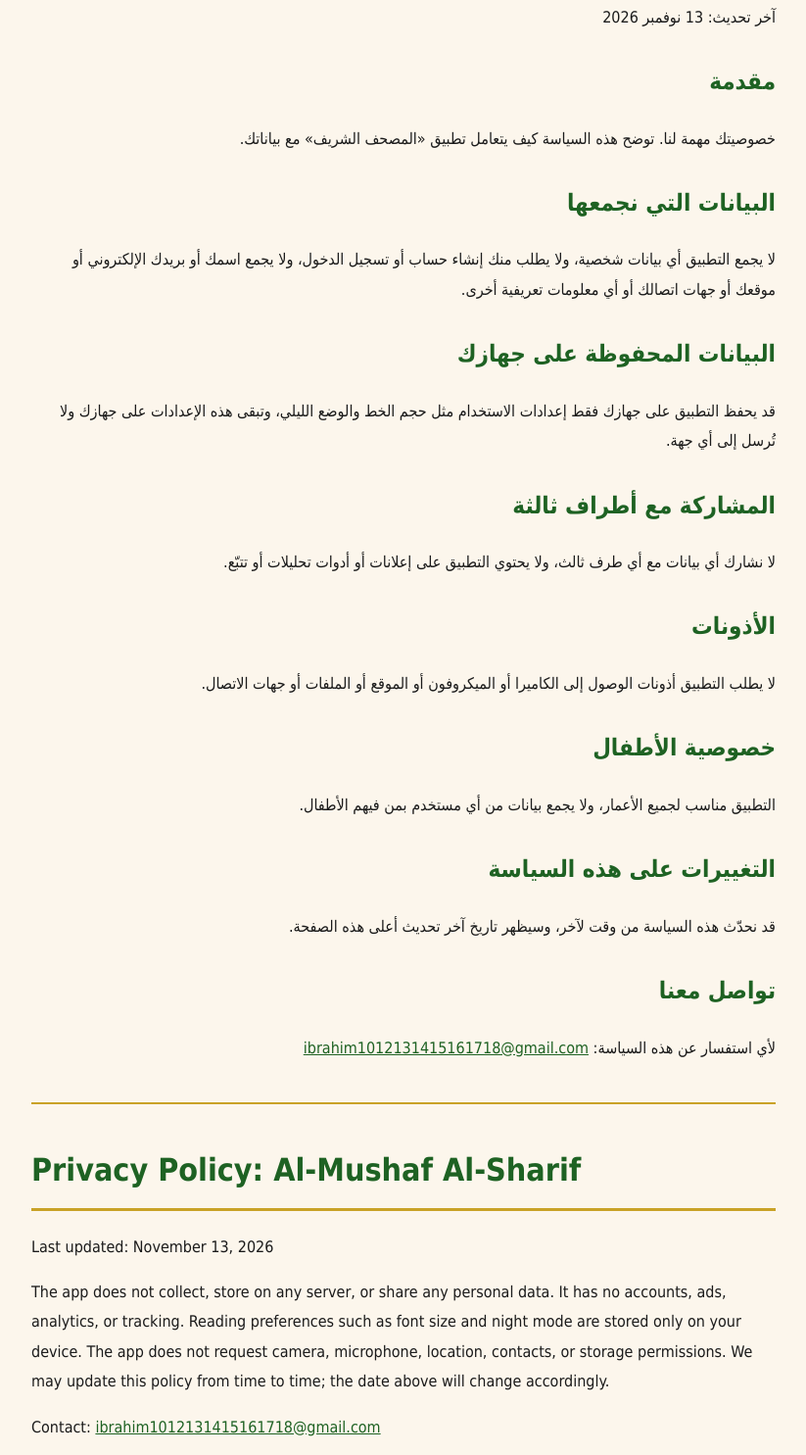
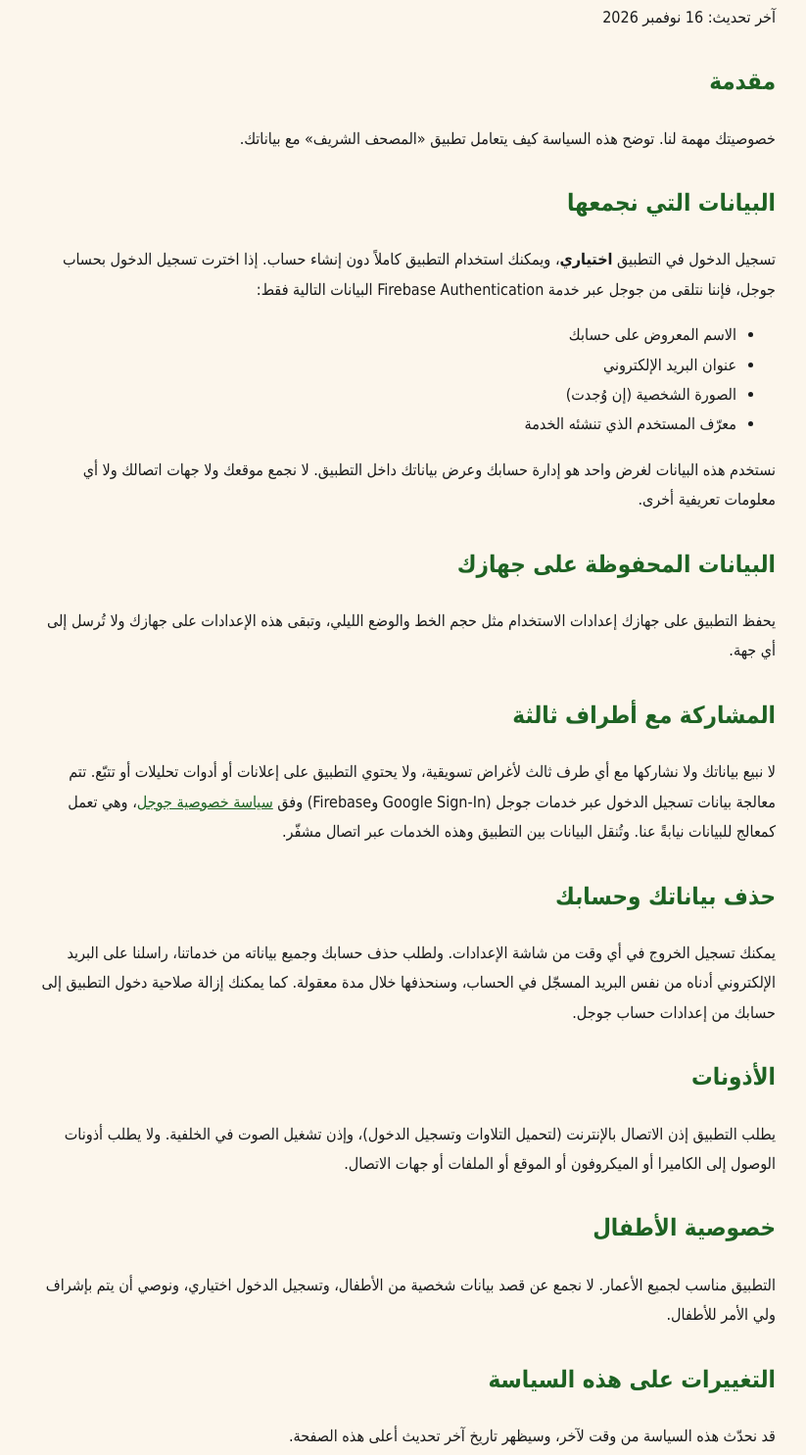
Before and after one commit to ibrahim9696h-ai/quran-privacy, a plain HTML site: page index.html in a window 1280 px wide. Shown: the part 136-1621 px from the top of the page at 98% size, without its empty margins (228-1051 px from the left). Drawn offline with Linux system fonts and the light colour scheme.

Commit message:
Update index.html

```diff
--- a/index.html
+++ b/index.html
@@ -14,25 +14,35 @@ a{color:#1e6223}
 </head>
 <body>
 <h1>سياسة الخصوصية: تطبيق «المصحف الشريف»</h1>
-<p>آخر تحديث: 13 نوفمبر 2026</p>
+<p>آخر تحديث: 16 نوفمبر 2026</p>
 
 <h2>مقدمة</h2>
 <p>خصوصيتك مهمة لنا. توضح هذه السياسة كيف يتعامل تطبيق «المصحف الشريف» مع بياناتك.</p>
 
 <h2>البيانات التي نجمعها</h2>
-<p>لا يجمع التطبيق أي بيانات شخصية، ولا يطلب منك إنشاء حساب أو تسجيل الدخول، ولا يجمع اسمك أو بريدك الإلكتروني أو موقعك أو جهات اتصالك أو أي معلومات تعريفية أخرى.</p>
+<p>تسجيل الدخول في التطبيق <strong>اختياري</strong>، ويمكنك استخدام التطبيق كاملاً دون إنشاء حساب. إذا اخترت تسجيل الدخول بحساب جوجل، فإننا نتلقى من جوجل عبر خدمة Firebase Authentication البيانات التالية فقط:</p>
+<ul>
+<li>الاسم المعروض على حسابك</li>
+<li>عنوان البريد الإلكتروني</li>
+<li>الصورة الشخصية (إن وُجدت)</li>
+<li>معرّف المستخدم الذي تنشئه الخدمة</li>
+</ul>
+<p>نستخدم هذه البيانات لغرض واحد هو إدارة حسابك وعرض بياناتك داخل التطبيق. لا نجمع موقعك ولا جهات اتصالك ولا أي معلومات تعريفية أخرى.</p>
 
 <h2>البيانات المحفوظة على جهازك</h2>
-<p>قد يحفظ التطبيق على جهازك فقط إعدادات الاستخدام مثل حجم الخط والوضع الليلي، وتبقى هذه الإعدادات على جهازك ولا تُرسل إلى أي جهة.</p>
+<p>يحفظ التطبيق على جهازك إعدادات الاستخدام مثل حجم الخط والوضع الليلي، وتبقى هذه الإعدادات على جهازك ولا تُرسل إلى أي جهة.</p>
 
 <h2>المشاركة مع أطراف ثالثة</h2>
-<p>لا نشارك أي بيانات مع أي طرف ثالث، ولا يحتوي التطبيق على إعلانات أو أدوات تحليلات أو تتبّع.</p>
+<p>لا نبيع بياناتك ولا نشاركها مع أي طرف ثالث لأغراض تسويقية، ولا يحتوي التطبيق على إعلانات أو أدوات تحليلات أو تتبّع. تتم معالجة بيانات تسجيل الدخول عبر خدمات جوجل (Google Sign-In وFirebase) وفق <a href="https://policies.google.com/privacy">سياسة خصوصية جوجل</a>، وهي تعمل كمعالج للبيانات نيابةً عنا. وتُنقل البيانات بين التطبيق وهذه الخدمات عبر اتصال مشفّر.</p>
+
+<h2>حذف بياناتك وحسابك</h2>
+<p>يمكنك تسجيل الخروج في أي وقت من شاشة الإعدادات. ولطلب حذف حسابك وجميع بياناته من خدماتنا، راسلنا على البريد الإلكتروني أدناه من نفس البريد المسجّل في الحساب، وسنحذفها خلال مدة معقولة. كما يمكنك إزالة صلاحية دخول التطبيق إلى حسابك من إعدادات حساب جوجل.</p>
 
 <h2>الأذونات</h2>
-<p>لا يطلب التطبيق أذونات الوصول إلى الكاميرا أو الميكروفون أو الموقع أو الملفات أو جهات الاتصال.</p>
+<p>يطلب التطبيق إذن الاتصال بالإنترنت (لتحميل التلاوات وتسجيل الدخول)، وإذن تشغيل الصوت في الخلفية. ولا يطلب أذونات الوصول إلى الكاميرا أو الميكروفون أو الموقع أو الملفات أو جهات الاتصال.</p>
 
 <h2>خصوصية الأطفال</h2>
-<p>التطبيق مناسب لجميع الأعمار، ولا يجمع بيانات من أي مستخدم بمن فيهم الأطفال.</p>
+<p>التطبيق مناسب لجميع الأعمار. لا نجمع عن قصد بيانات شخصية من الأطفال، وتسجيل الدخول اختياري، ونوصي أن يتم بإشراف ولي الأمر للأطفال.</p>
 
 <h2>التغييرات على هذه السياسة</h2>
 <p>قد نحدّث هذه السياسة من وقت لآخر، وسيظهر تاريخ آخر تحديث أعلى هذه الصفحة.</p>
@@ -42,8 +52,11 @@ a{color:#1e6223}
 
 <div class="en">
 <h1>Privacy Policy: Al-Mushaf Al-Sharif</h1>
-<p>Last updated: November 13, 2026</p>
-<p>The app does not collect, store on any server, or share any personal data. It has no accounts, ads, analytics, or tracking. Reading preferences such as font size and night mode are stored only on your device. The app does not request camera, microphone, location, contacts, or storage permissions. We may update this policy from time to time; the date above will change accordingly.</p>
+<p>Last updated: November 16, 2026</p>
+<p><strong>Sign-in is optional.</strong> You can use the whole app without an account. If you choose to sign in with Google, we receive from Google, through Firebase Authentication, your display name, email address, profile photo (if any), and a user ID generated by the service. We use this data only to manage your account and show it inside the app. We do not collect your location or contacts.</p>
+<p>We do not sell your data or share it with third parties for marketing. The app has no ads, analytics, or tracking. Sign-in data is processed by Google services (Google Sign-In and Firebase) acting as a data processor on our behalf, under <a href="https://policies.google.com/privacy">Google's Privacy Policy</a>, and is transmitted over encrypted connections. Settings such as font size and night mode are stored only on your device.</p>
+<p><strong>Deleting your data:</strong> you can sign out at any time from Settings. To request deletion of your account and its data, email us from the address linked to your account and we will delete it within a reasonable time. You can also revoke the app's access from your Google Account settings.</p>
+<p>The app requests Internet access (for audio and sign-in) and background audio playback. It does not request camera, microphone, location, contacts, or storage permissions. The app is suitable for all ages and does not knowingly collect personal data from children. We may update this policy from time to time; the date above will change accordingly.</p>
 <p>Contact: <a href="mailto:ibrahim1012131415161718@gmail.com">ibrahim1012131415161718@gmail.com</a></p>
 </div>
 </body>
```
